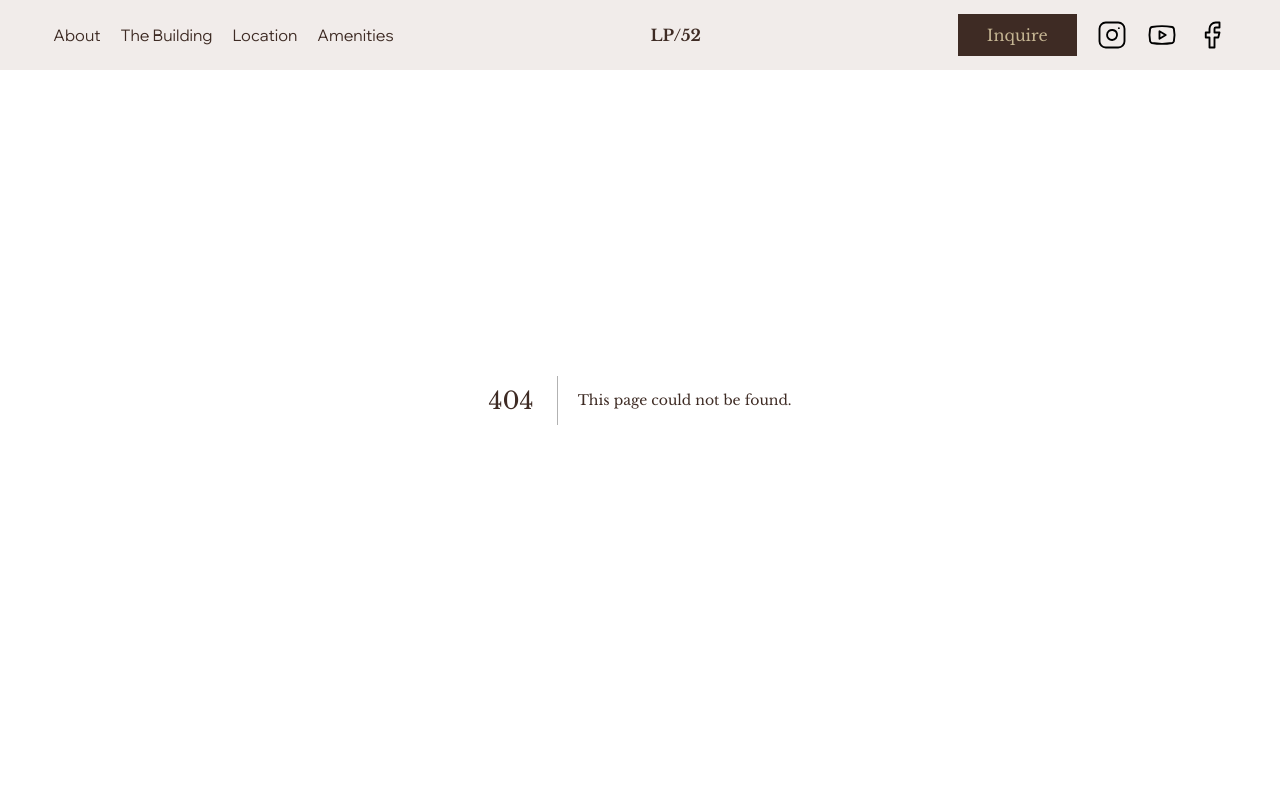
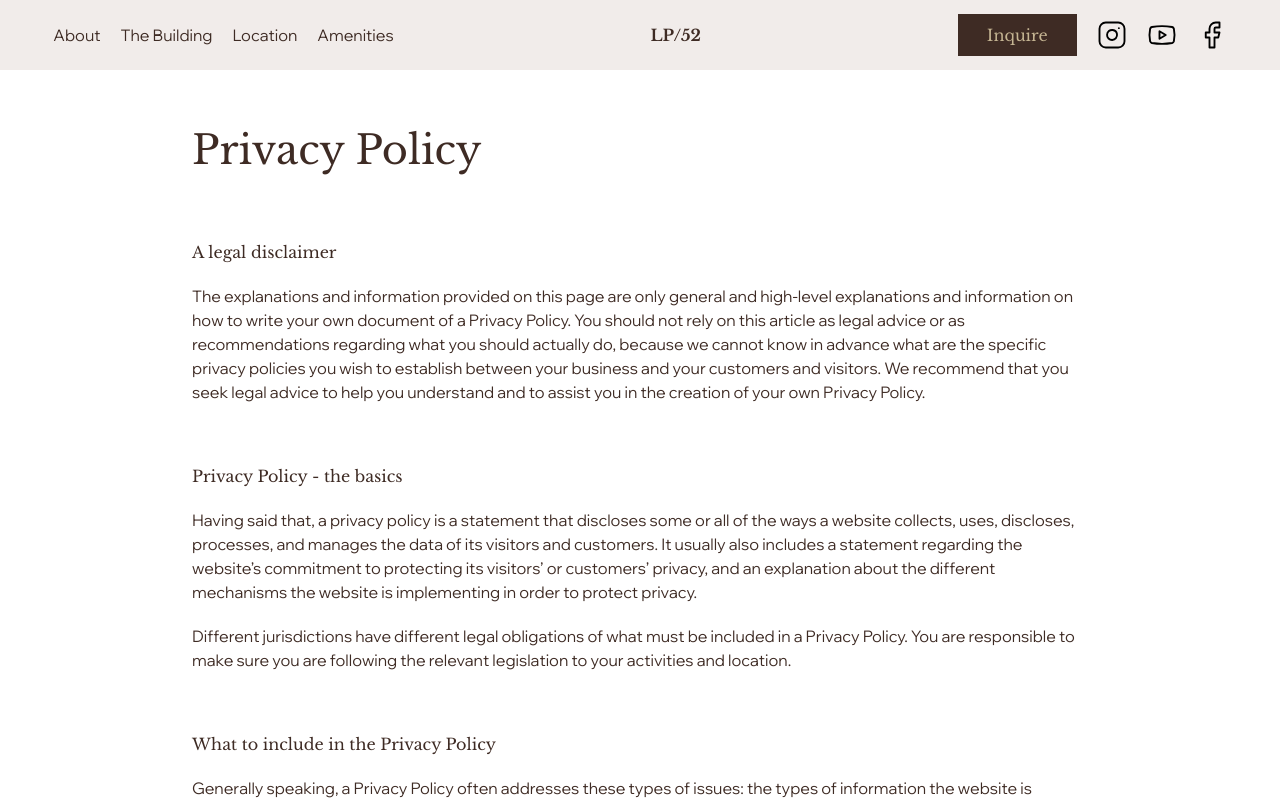
Before and after one commit to Ako2003/real-estate-landing-page, a Next.js app: page /privacy-policy in a window 1280 px wide. Before the commit this address had no page. Shown: the top 800 px of the page. Built offline with nearby package versions, Linux system fonts and the light colour scheme.

Commit message:
Privacy policy page is ready

```diff
--- /dev/null
+++ b/src/app/privacy-policy/page.tsx
@@ -0,0 +1,37 @@
+export default function Page() {
+    return(
+        <main>
+            <div className="max-w-4xl mx-auto w-11/12">
+                <h3 className="pt-30 mb-15">Privacy Policy</h3>
+            </div>
+
+            <section className="max-w-4xl mx-auto w-11/12 mb-15">
+                <h6 className="mb-5">A legal disclaimer</h6>
+                <p className="font-madefor-display">The explanations and information provided on this page are only
+                    general and high-level explanations and information on how to write your own document of a Privacy
+                    Policy. You should not rely on this article as legal advice or as recommendations regarding what you
+                    should actually do, because we cannot know in advance what are the specific privacy policies you
+                    wish to establish between your business and your customers and visitors. We recommend that you seek
+                    legal advice to help you understand and to assist you in the creation of your own Privacy
+                    Policy.</p>
+            </section>
+
+            <section className="max-w-4xl mx-auto w-11/12 mb-15">
+                <h6 className="mb-5">Privacy Policy - the basics</h6>
+                <p className="font-madefor-display mb-5">Having said that, a privacy policy is a statement that
+                    discloses some or all of the ways a website collects, uses, discloses, processes, and manages the
+                    data of its visitors and customers. It usually also includes a statement regarding the website’s
+                    commitment to protecting its visitors’ or customers’ privacy, and an explanation about the different
+                    mechanisms the website is implementing in order to protect privacy. </p>
+                <p className="font-madefor-display mb-5">Different jurisdictions have different legal obligations of
+                    what must be included in a Privacy Policy. You are responsible to make sure you are following the
+                    relevant legislation to your activities and location.</p>
+            </section>
+
+            <section className="max-w-4xl mx-auto w-11/12 mb-15">
+                <h6 className="mb-5">What to include in the Privacy Policy</h6>
+                <p className="font-madefor-display mb-5">Generally speaking, a Privacy Policy often addresses these types of issues: the types of information the website is collecting and the manner in which it collects the data; an explanation about why is the website collecting these types of information; what are the website’s practices on sharing the information with third parties; ways in which your visitors and customers can exercise their rights according to the relevant privacy legislation; the specific practices regarding minors’ data collection; and much, much more.</p>
+            </section>
+        </main>
+    )
+}
```
